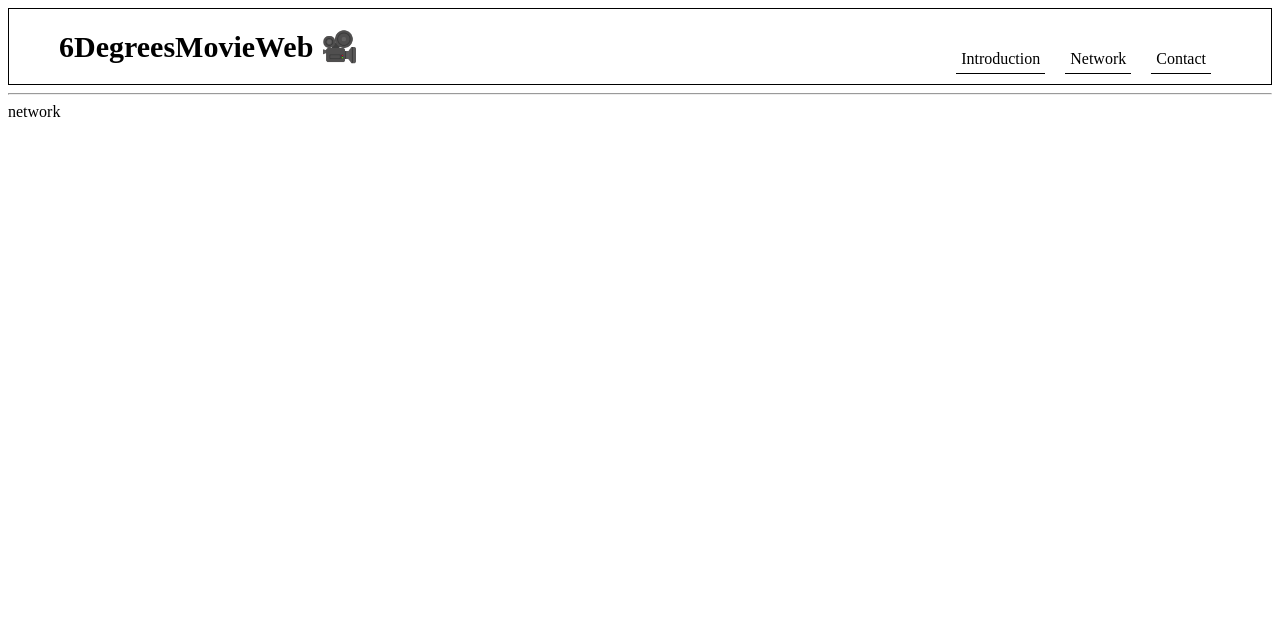
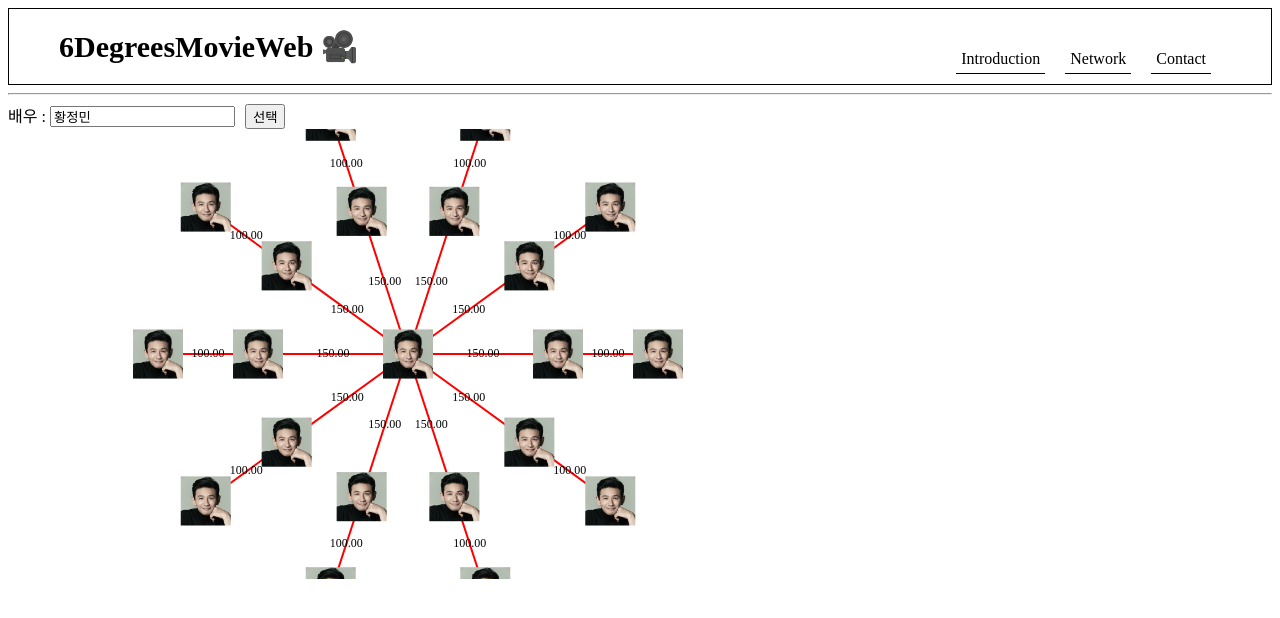
Before and after one commit to hidanbeing/6DegreesWeb, a React (Create React App) app: page /network in a window 1280 px wide. Shown: the top 618 px of the page. Built offline with nearby package versions, Linux system fonts and the light colour scheme.

Commit message:
api 뭔가 설정 완료

```diff
--- /dev/null
+++ b/src/components/ActorGraph.js
@@ -0,0 +1,142 @@
+import hwang from "../image/hwang.png";
+
+function ActorGraph() {
+  // 캔버스 크기 및 중앙 좌표 설정
+  const canvasSizeWidth = 800;
+  const canvasSizeHeight = 450;
+  const centerX = canvasSizeWidth / 2;
+  const centerY = canvasSizeHeight / 2;
+
+  // 중심에 위치할 꼭짓점
+  const centerVertex = { x: centerX, y: centerY };
+
+  // 각 꼭짓점의 각도와 반지름 계산
+  const verticesCount = 10;
+  const angleStep = (Math.PI * 2) / verticesCount;
+  const radius = 150; // 중심 꼭짓점에서 각 꼭짓점까지의 거리
+
+  // 꼭짓점과 간선 정보 생성
+  const vertices = [];
+  const edges = [];
+  const edgeTexts = [];
+  for (let i = 0; i < verticesCount; i++) {
+    const angle = angleStep * i;
+    const x = centerX + Math.cos(angle) * radius;
+    const y = centerY + Math.sin(angle) * radius;
+    const vertex = { x, y };
+    vertices.push(vertex);
+
+    // 중심 꼭짓점과 각 꼭짓점 연결
+    edges.push([centerVertex, vertex]);
+
+    // 나무 가지처럼 뻗어나가는 새로운 꼭짓점과 연결
+    const newX = centerX + Math.cos(angle) * (radius + 100); // 새로운 꼭짓점까지의 거리는 기존 꼭짓점에서의 거리 + 100
+    const newY = centerY + Math.sin(angle) * (radius + 100);
+    const newVertex = { x: newX, y: newY };
+    vertices.push(newVertex);
+    edges.push([vertex, newVertex]);
+
+    // 간선의 중간 지점 계산
+    const midX = (vertex.x + newVertex.x) / 2;
+    const midY = (vertex.y + newVertex.y) / 2;
+
+    // 텍스트 추가 - 꼭짓점과 연결된 간선
+    const distance = Math.sqrt(
+      (newVertex.x - vertex.x) ** 2 + (newVertex.y - vertex.y) ** 2
+    );
+    edgeTexts.push({ x: midX, y: midY, text: distance.toFixed(2) }); // 간선 길이 텍스트
+  }
+
+  // 가운데 꼭짓점과 각 꼭짓점 연결 간선
+  const centerEdgeTexts = [];
+  for (let i = 0; i < verticesCount; i++) {
+    const angle = angleStep * i;
+    const x = centerX + Math.cos(angle) * radius;
+    const y = centerY + Math.sin(angle) * radius;
+    const distance = Math.sqrt((x - centerX) ** 2 + (y - centerY) ** 2);
+    centerEdgeTexts.push({
+      x: (centerX + x) / 2,
+      y: (centerY + y) / 2,
+      text: distance.toFixed(2),
+    });
+  }
+
+  // 꼭짓점과 간선 그리기
+  const vertexElements = vertices.map((vertex, index) => (
+    <image
+      key={index}
+      href={hwang}
+      x={vertex.x - 25}
+      y={vertex.y - 25}
+      width={50}
+      height={50}
+    />
+  ));
+
+  const edgeElements = edges.map((edge, index) => (
+    <line
+      key={index}
+      x1={edge[0].x}
+      y1={edge[0].y}
+      x2={edge[1].x}
+      y2={edge[1].y}
+      stroke="red"
+      strokeWidth="2"
+    />
+  ));
+
+  // 간선 위에 텍스트 그리기
+  const edgeTextElements = edgeTexts.map((text, index) => (
+    <text
+      key={index}
+      x={text.x}
+      y={text.y}
+      fontSize="12"
+      textAnchor="middle"
+      dominantBaseline="middle"
+    >
+      {text.text}
+    </text>
+  ));
+
+  // 가운데 꼭짓점과 연결된 간선의 텍스트 그리기
+  const centerEdgeTextElements = centerEdgeTexts.map((text, index) => (
+    <text
+      key={index}
+      x={text.x}
+      y={text.y}
+      fontSize="12"
+      textAnchor="middle"
+      dominantBaseline="middle"
+    >
+      {text.text}
+    </text>
+  ));
+
+  // 중점 이미지
+  const centerElement = (
+    <image
+      href={hwang}
+      x={centerX - 25}
+      y={centerY - 25}
+      width={50}
+      height={50}
+      style={{
+        borderRadius: 100,
+        overflow: "hidden",
+      }}
+    />
+  );
+
+  return (
+    <svg width={canvasSizeWidth} height={canvasSizeHeight}>
+      {edgeElements} {/* 간선을 먼저 그리면 꼭짓점이 위에 올라가지 않습니다 */}
+      {edgeTextElements}
+      {centerEdgeTextElements}
+      {centerElement}
+      {vertexElements}
+    </svg>
+  );
+}
+
+export default ActorGraph;
--- a/src/components/MainDesktop.js
+++ b/src/components/MainDesktop.js
@@ -1,5 +1,6 @@
 import InputForm from "./InputForm";
 import hwang from "../image/hwang.png";
+import ActorGraph from "./ActorGraph";
 
 function MainDesktop() {
   return (
@@ -24,13 +25,14 @@ function MainDesktop() {
           textAlign: "center",
         }}
       >
-        {/* <img
+        <img
           src={hwang}
           style={{
             width: 250,
             height: 250,
           }}
-        /> */}
+        />
+        {/* <ActorGraph /> */}
       </div>
     </div>
   );
--- a/src/routes/Details.js
+++ b/src/routes/Details.js
@@ -8,6 +8,7 @@ function Details() {
   const [searchParams] = useSearchParams();
   const [myData, setData] = useState([]);
   const [isData, setIsData] = useState(false);
+  // console.log(searchParams.get("cast2"));
   useEffect(() => {
     axios
       .get(
@@ -16,8 +17,9 @@ function Details() {
         )}&cast2=${searchParams.get("cast2")}`
       )
       .then((result) => {
+        // console.log(result.data);
+
         setData(result.data.result);
-        // console.log(result.data.result);
         setIsData(true);
         setLoading(false);
       })
@@ -38,9 +40,9 @@ function Details() {
             border: 1,
           }}
         >
-          <ResultDiv type={"cast"} name={myData.people1.name} />
-          <ResultDiv type={"movie"} name={myData.movie1.name} />
-          <ResultDiv type={"cast"} name={myData.people2.name} />
+          <ResultDiv type={"cast"} name={myData[0]} />
+          <ResultDiv type={"movie"} name={myData[1]} />
+          <ResultDiv type={"cast"} name={myData[2]} />
         </div>
       ) : (
         "loading"
--- a/src/routes/Network.js
+++ b/src/routes/Network.js
@@ -1,10 +1,30 @@
 import Header from "../components/Header";
+import ActorGraph from "../components/ActorGraph";
+import { useState } from "react";
 
 function Network() {
+  const [input, setInput] = useState("황정민");
+
+  const onChage = (e) => {
+    setInput(e.target.value);
+  };
+
   return (
     <>
       <Header />
-      network
+      <div>
+        <form>
+          배우 : <input value={input} onChange={onChage}></input>
+          <button
+            style={{
+              marginLeft: 10,
+            }}
+          >
+            선택
+          </button>
+        </form>
+      </div>
+      <ActorGraph />
     </>
   );
 }
```
